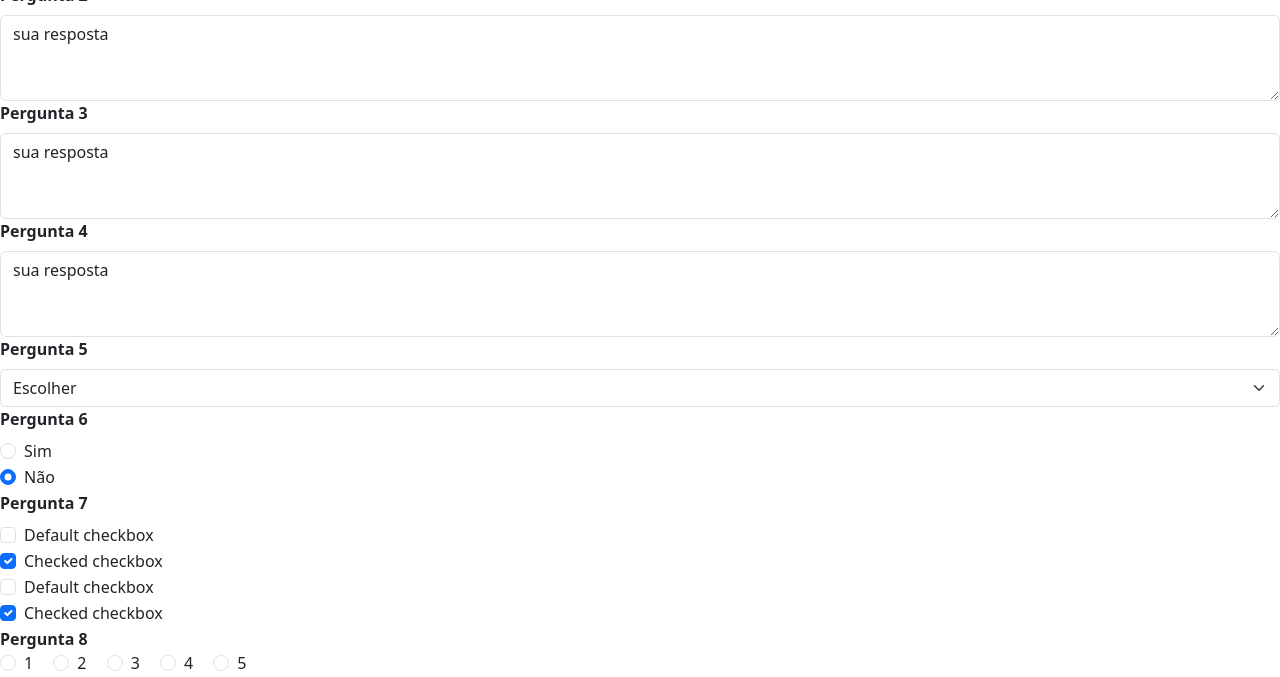
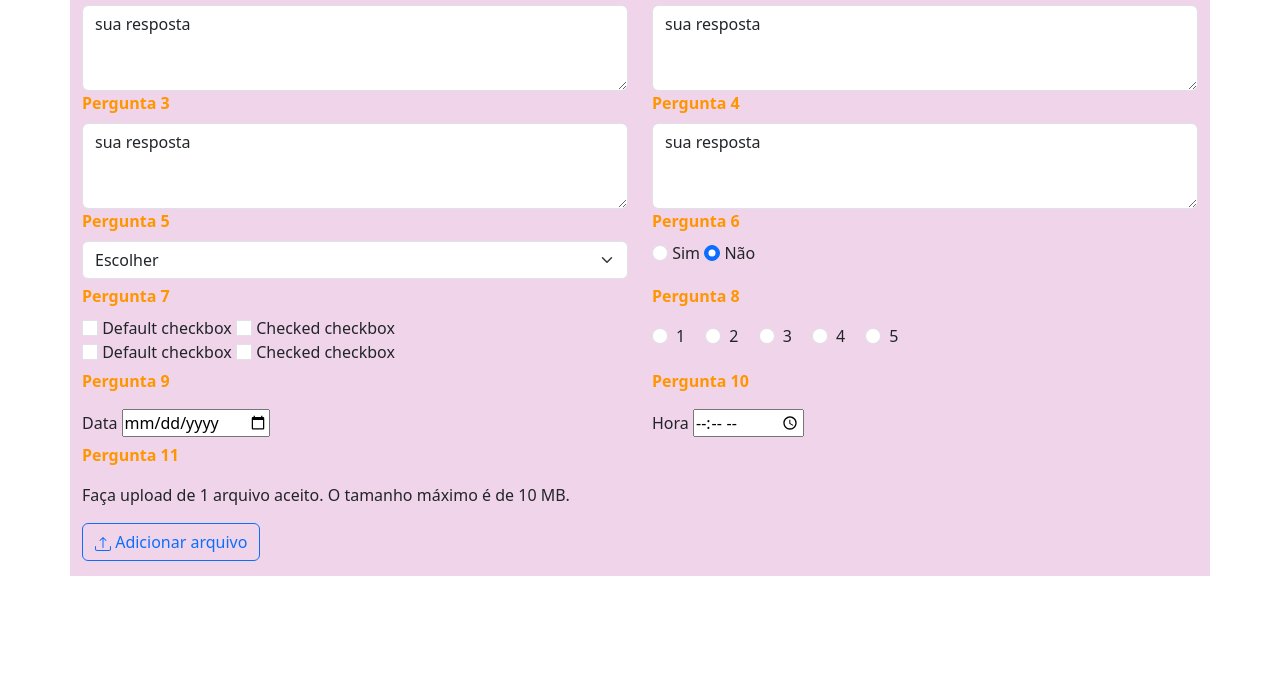
Before and after one commit to hanakerolay/formulario-bootstrap, a plain HTML site: page index.html in a window 1280 px wide. Shown: the part 143-820 px from the top of the page. Drawn offline with nearby package versions, Linux system fonts and the light colour scheme.

Commit message:
subirform

```diff
--- /dev/null
+++ b/css/style.css
@@ -0,0 +1,18 @@
+.tit{
+    text-align: center;
+    color: rgb(0, 0, 255);
+}
+
+b{
+    color: rgb(255, 149, 0);
+}
+
+.container{
+    background-color: rgb(240, 213, 234);
+    padding: 5px 5px 5px 25px;
+
+}
+
+body{
+    padding: 55px 5px 5px 5px;
+}
--- a/index.html
+++ b/index.html
@@ -3,32 +3,45 @@
     <head>
         <meta charset="utf-8">
         <meta name="viewport" content="width=device-width, initial-scale=1">
+        <link href="Css/style.css" rel="stylesheet">
         <title>Bootstrap Formulario</title>
         <link href="https://cdn.jsdelivr.net/npm/bootstrap@5.3.3/dist/css/bootstrap.min.css" rel="stylesheet" integrity="sha384-QWTKZyjpPEjISv5WaRU9OFeRpok6YctnYmDr5pNlyT2bRjXh0JMhjY6hW+ALEwIH" crossorigin="anonymous">
+
+        <script src="https://cdn.jsdelivr.net/npm/bootstrap@5.3.3/dist/js/bootstrap.bundle.min.js" integrity="sha384-YvpcrYf0tY3lHB60NNkmXc5s9fDVZLESaAA55NDzOxhy9GkcIdslK1eN7N6jIeHz" crossorigin="anonymous"></script>
     </head>
     <body>
-        <h1></h1>
-        <script src="https://cdn.jsdelivr.net/npm/bootstrap@5.3.3/dist/js/bootstrap.bundle.min.js" integrity="sha384-YvpcrYf0tY3lHB60NNkmXc5s9fDVZLESaAA55NDzOxhy9GkcIdslK1eN7N6jIeHz" crossorigin="anonymous"></script>
-        <div class="">
+        <div class="container">
+        <h1 class="tit">Questionário</h1>
+        <div class="row">
+            <div class="col-6">
                 <label for="exampleFormControlTextarea1" class="form-label"><b>Pergunta 1</b></label>
                 <textarea class="form-control" id="exampleFormControlTextarea1" rows="3">sua resposta</textarea>
             </div>
 
-        <div class="">
+
+            <div class="col-6">
+
                 <label for="exampleFormControlTextarea1" class="form-label"><b>Pergunta 2</b></label>
                 <textarea class="form-control" id="exampleFormControlTextarea1" rows="3">sua resposta</textarea>
             </div>
+        </div>
 
-        <div class="">
+
+
+        <div class="row">
+            <div class="col">
                 <label for="exampleFormControlTextarea1" class="form-label"><b>Pergunta 3</b></label>
                 <textarea class="form-control" id="exampleFormControlTextarea1" rows="3">sua resposta</textarea>
             </div>
 
-        <div class="">
+            <div class="col">
                 <label for="exampleFormControlTextarea1" class="form-label"><b>Pergunta 4</b></label>
                 <textarea class="form-control" id="exampleFormControlTextarea1" rows="3">sua resposta</textarea>
             </div>
         <div>
+
+        <div class="row">
+            <div class="col">
                 <label for="exampleFormControlTextarea1" class="form-label"><b>Pergunta 5</b></label>
                 <select class="form-select" aria-label="Default select example">
                 <option selected>Escolher</option>
@@ -38,53 +51,54 @@
                 </select>
             </div>
 
+            <div class="col">
                 <div>
                     <label for="exampleFormControlTextarea1" class="form-label"><b>Pergunta 6</b></label>
-        <div class="form-check">
+                </div>
+                <div>
                     <input class="form-check-input" type="radio" name="flexRadioDefault" id="flexRadioDefault1">
                     <label class="form-check-label" for="flexRadioDefault1">
                     Sim
                     </label>
-        </div>
-        <div class="form-check">
+
                     <input class="form-check-input" type="radio" name="flexRadioDefault" id="flexRadioDefault2" checked>
                     <label class="form-check-label" for="flexRadioDefault2">
                     Não
                     </label>
                 </div>
             </div>
-
+            <div class="container">
+                <div class="row">
+                    <div class="col-6">
                         <div>
                             <label for="exampleFormControlTextarea1" class="form-label"><b>Pergunta 7</b></label>
-            <div class="form-check">
-                <input class="form-check-input" type="checkbox" value="" id="flexCheckDefault">
+                        </div>
+                        <div>
+                            <input class="form-check-input" type="Defaultcheckbox" value="" id="Defaultcheckbox">
                             <label class="form-check-label" for="flexCheckDefault">
                             Default checkbox
                             </label>
-            </div>
-            <div class="form-check">
-                <input class="form-check-input" type="checkbox" value="" id="flexCheckChecked" checked>
+
+                            <input class="form-check-input" type="Checked checkbox" value="" id="Checked checkbox" checked>
                             <label class="form-check-label" for="flexCheckChecked">
                             Checked checkbox
                             </label>
                         </div>
-            <div class="form-check">
-                <input class="form-check-input" type="checkbox" value="" id="flexCheckDefault">
+                        <div>
+                            <input class="form-check-input" type="Default checkbox" value="" id="Default checkbox">
                             <label class="form-check-label" for="flexCheckDefault">
                             Default checkbox
                             </label>
-            </div>
-            <div class="form-check">
-                <input class="form-check-input" type="checkbox" value="" id="flexCheckChecked" checked>
+
+                            <input class="form-check-input" type="Checked checkbox" value="" id="Checked checkbox" checked>
                             <label class="form-check-label" for="flexCheckChecked">
                             Checked checkbox
                             </label>
                         </div>
                     </div>
-
-        <label class="form-check-label" for="inlineRadio1"><b>Pergunta 8</b></label>
+                <div class="col">
                     <div>
-
+                        <p><b>Pergunta 8</b></p>
                     <div class="form-check form-check-inline">
                         <input class="form-check-input" type="radio" name="inlineRadioOptions" id="inlineRadio1" value="option1">
                         <label class="form-check-label" for="inlineRadio1">1</label>
@@ -106,6 +120,41 @@
                         <label class="form-check-label" for="inlineRadio2">5</label>
                      </div>
                 </div>
+                </div>
+                <div class="container">
+                    <div class="row">
+                        <div class="col">
+                                <p><b>Pergunta 9</b></p>
+                                <label for="exampleFormControlTextarea1" class="form-label">Data</label>
+                                <input type="date" placeholder="enter birth date" required/>
+                            </div>
+
+                            <div class="col">
+                                <p><b>Pergunta 10</b></p>
+                                <label for="hora">Hora</label>
+                                <input type="time" id="hora" name="hora">
+                            </div>
+                        <div>
+                </div>
+            </div>
+            <div class="col-6">
+
+                    <p><b>Pergunta 11</b></p>
+                <p>Faça upload de 1 arquivo aceito. O tamanho máximo é de 10 MB.</p>
+                <div class="botao-1">
+                <label for="upload" class="btn btn-outline-primary">
+                    <i class="fas fa-upload"></i> <svg xmlns="http://www.w3.org/2000/svg" width="16" height="16" fill="currentColor" class="bi bi-upload" viewBox="0 0 16 16">
+                        <path d="M.5 9.9a.5.5 0 0 1 .5.5v2.5a1 1 0 0 0 1 1h12a1 1 0 0 0 1-1v-2.5a.5.5 0 0 1 1 0v2.5a2 2 0 0 1-2 2H2a2 2 0 0 1-2-2v-2.5a.5.5 0 0 1 .5-.5"/>
+                        <path d="M7.646 1.146a.5.5 0 0 1 .708 0l3 3a.5.5 0 0 1-.708.708L8.5 2.707V11.5a.5.5 0 0 1-1 0V2.707L5.354 4.854a.5.5 0 1 1-.708-.708z"/>
+                      </svg> Adicionar arquivo
+                  </label>
+                  <input type="file" id="upload" style="display: none;">
+                </div>
+
+                </div>
+
+            </div>
+
 
 
     </body>
```
Also changed, not shown: 1 other file. Lines whose indentation alone changed are shown as unchanged.
